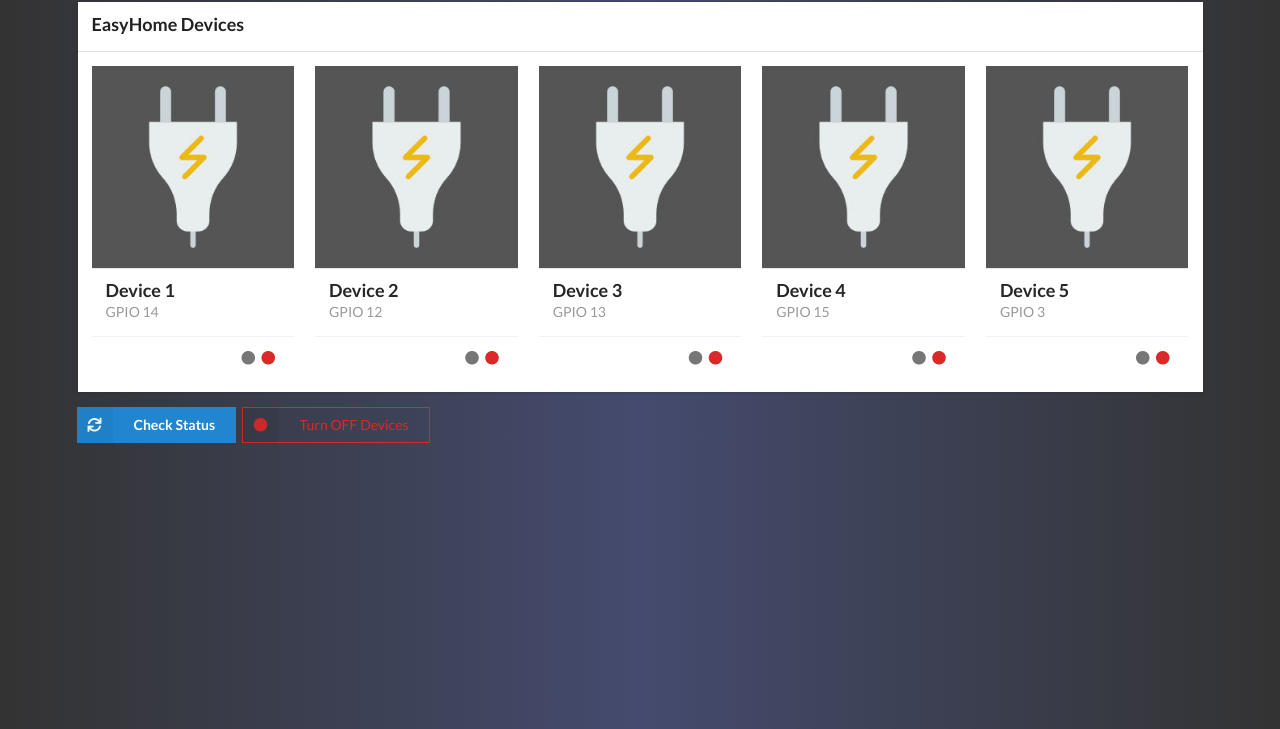
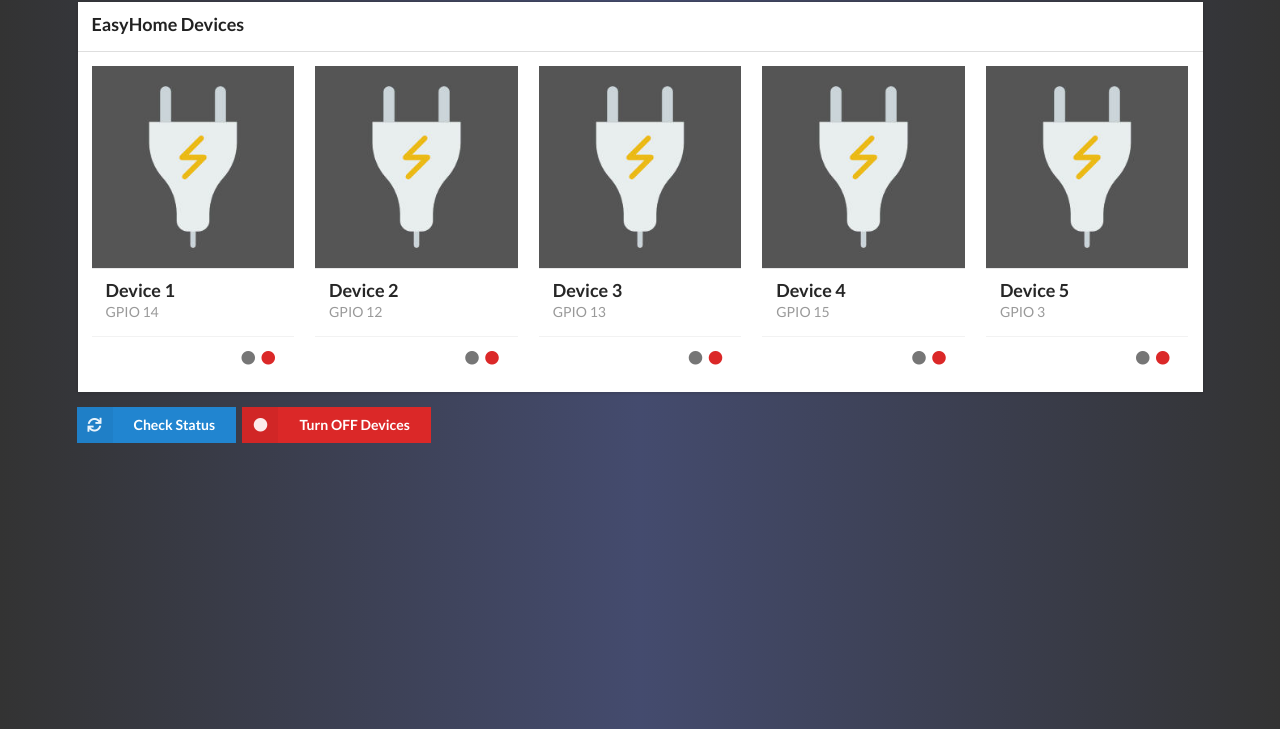
Before and after one commit to shajanjp/easyhome, a plain HTML site: page index.html in a window 1280 px wide. Shown: the part 71-800 px from the top of the page. Drawn offline with nearby package versions, Linux system fonts and the light colour scheme.

Commit message:
removes basic button

```diff
--- a/index.html
+++ b/index.html
@@ -153,7 +153,7 @@
 			</div>
 		</div>
 		<button class="ui primary labeled icon flat button" id="check-device-status"><i class="refresh icon"></i>Check Status</button>
-		<button class="ui basic red labeled icon flat button" id="turn-off-devices"><i class="circle icon"></i>Turn OFF Devices</button>
+		<button class="ui red labeled icon flat button" id="turn-off-devices"><i class="circle icon"></i>Turn OFF Devices</button>
 	</div>
 	<script src="https://cdnjs.cloudflare.com/ajax/libs/jquery/3.2.1/jquery.min.js"></script>
 	<script src="https://cdn.jsdelivr.net/semantic-ui/2.2.1/semantic.min.js"></script>
```
